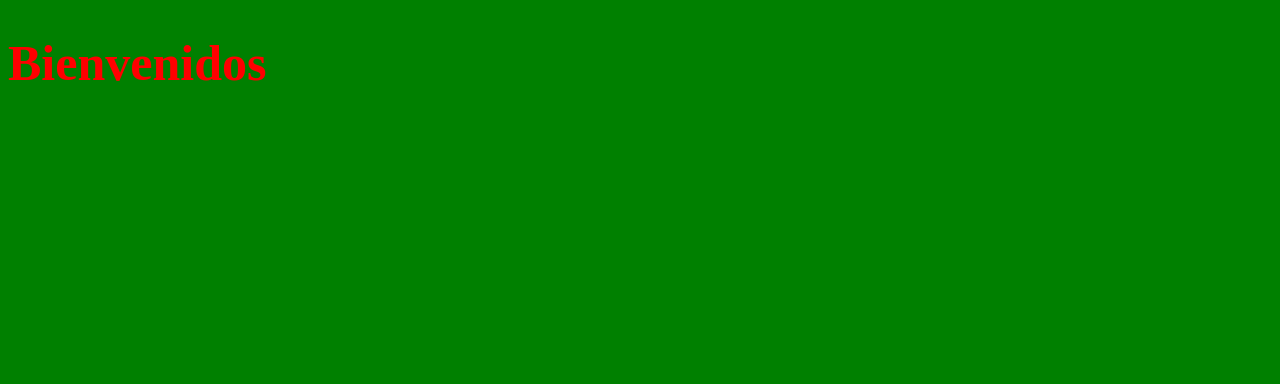
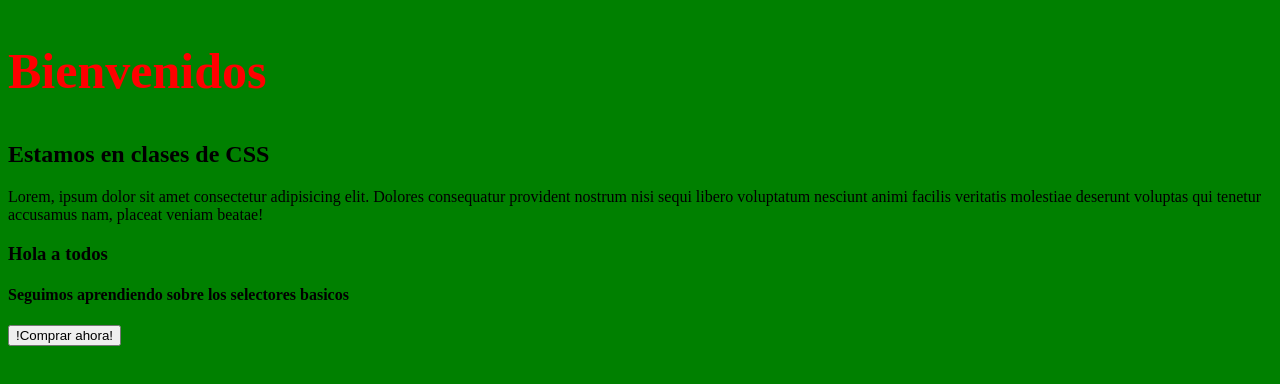
Before and after one commit to ThynTaN/bootcamp-frontend-python-lmv, a plain HTML site: page semana02/dia01-01-css/index.html in a window 1280 px wide. Drawn offline with Linux system fonts and the light colour scheme.

Commit message:
semana02, dia01, css

```diff
--- a/semana02/dia01-01-css/index.html
+++ b/semana02/dia01-01-css/index.html
@@ -13,7 +13,17 @@
     <!-- alt + arriba o abajo -->
 </head>
 <body>
-    <h1 style="color: red;font-size: 50px;">Bienvenidos</h1>
+    <section>
+        <h1 style="color: red;font-size: 50px;">Bienvenidos</h1>
+        <h2>Estamos en clases de CSS</h2>
+        <P>Lorem, ipsum dolor sit amet consectetur adipisicing elit. Dolores consequatur provident nostrum nisi sequi libero voluptatum nesciunt animi facilis veritatis molestiae deserunt voluptas qui tenetur accusamus nam, placeat veniam beatae!</P>
+
+    </section>
+    <section>
+        <h3>Hola a todos</h3>
+        <h4 id="estado">Seguimos aprendiendo sobre los selectores basicos</h4>
+        <button class="btn texto-resaltado">!Comprar ahora!</button>
+    </section>
 
 </body>
 </html>
```
